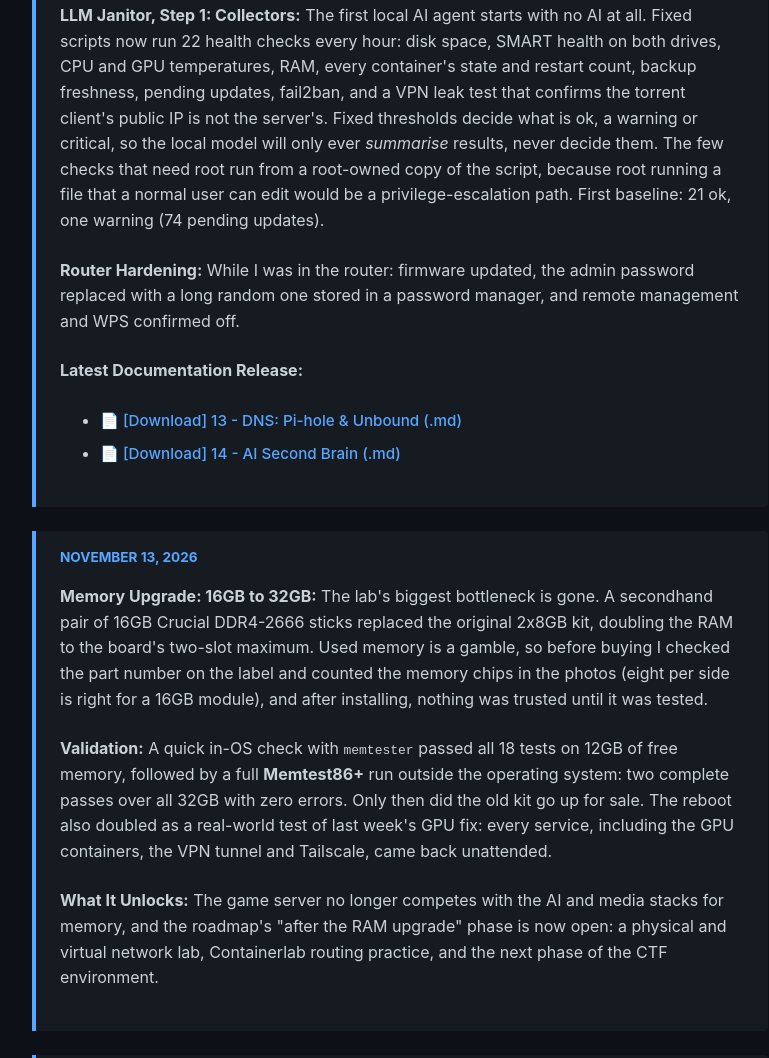
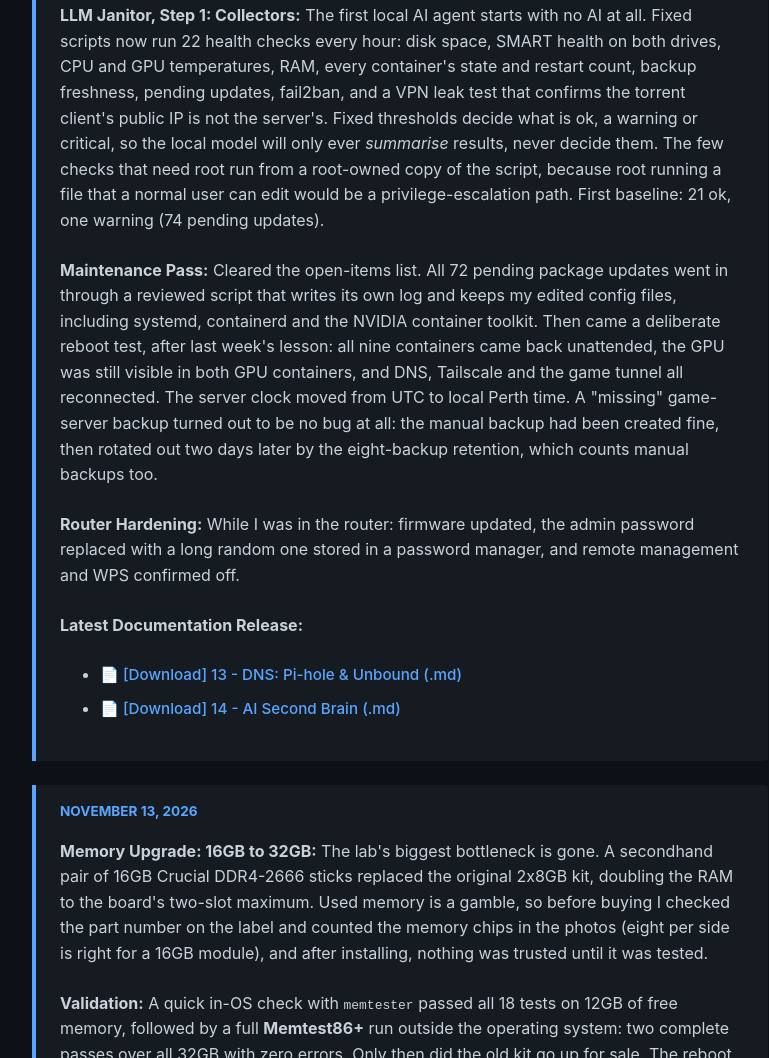
Before and after one commit to Hartmut-dev/Website, a plain HTML site: page homelab-blog.html in a window 1280 px wide. Shown: the part 1513-2571 px from the top of the page, without its empty margins (240-1009 px from the left). Drawn offline with Linux system fonts and the light colour scheme.

Commit message:
Maintenance pass: apt upgrade + reboot test, Perth timezone, Crafty retention note (blog, log, page 11)
Co-Authored-By: Claude Opus 5.5 <noreply@anthropic.com>

```diff
--- a/homelab-blog.html
+++ b/homelab-blog.html
@@ -211,6 +211,7 @@
                 <p><strong>Debugging the Rollout:</strong> Five real issues came up along the way. Every tailnet device appeared as one client, because Tailscale's subnet-router masquerade rule was rewriting addresses after Docker forwarded the traffic into the container. The router silently handed out <em>itself</em> as a secondary DNS server when that field was left blank, a quiet bypass. My desktop still had Google DNS hard-coded from years ago. Pi-hole cached device names for an hour. And running a commercial VPN alongside Tailscale broke DNS entirely, because the two VPNs fought over routing.</p>
                 <p><strong>A Second Brain for My AI Assistant:</strong> My AI assistant forgets everything between sessions, so its context lived in one long handover file that kept growing and contradicting itself. I split it into an <strong>Obsidian vault</strong>: 43 small, linked notes covering services, devices, design decisions, incidents and session logs, with an index as the entry point. Each session now starts by reading the index and following links only to what the task needs, which means less context, fewer stale facts, and a record of <em>why</em> things are the way they are. The vault was verified with fact, inventory, link and secret-scanning passes, and stays private on the server. Later the same day it became a local <strong>git repository</strong>, so every change the assistant (or I) make has history and can be rolled back, and it now syncs to my desktop with <strong>Syncthing</strong>: peer-to-peer over Tailscale only, with discovery servers and relays switched off, so the notes never touch a third-party server. I can now browse the graph in Obsidian while the assistant edits it.</p>
                 <p><strong>LLM Janitor, Step 1: Collectors:</strong> The first local AI agent starts with no AI at all. Fixed scripts now run 22 health checks every hour: disk space, SMART health on both drives, CPU and GPU temperatures, RAM, every container's state and restart count, backup freshness, pending updates, fail2ban, and a VPN leak test that confirms the torrent client's public IP is not the server's. Fixed thresholds decide what is ok, a warning or critical, so the local model will only ever <em>summarise</em> results, never decide them. The few checks that need root run from a root-owned copy of the script, because root running a file that a normal user can edit would be a privilege-escalation path. First baseline: 21 ok, one warning (74 pending updates).</p>
+                <p><strong>Maintenance Pass:</strong> Cleared the open-items list. All 72 pending package updates went in through a reviewed script that writes its own log and keeps my edited config files, including systemd, containerd and the NVIDIA container toolkit. Then came a deliberate reboot test, after last week's lesson: all nine containers came back unattended, the GPU was still visible in both GPU containers, and DNS, Tailscale and the game tunnel all reconnected. The server clock moved from UTC to local Perth time. A "missing" game-server backup turned out to be no bug at all: the manual backup had been created fine, then rotated out two days later by the eight-backup retention, which counts manual backups too.</p>
                 <p><strong>Router Hardening:</strong> While I was in the router: firmware updated, the admin password replaced with a long random one stored in a password manager, and remote management and WPS confirmed off.</p>
                 <p><strong>Latest Documentation Release:</strong></p>
                 <ul>
```
Also changed, not shown: 2 other files.
